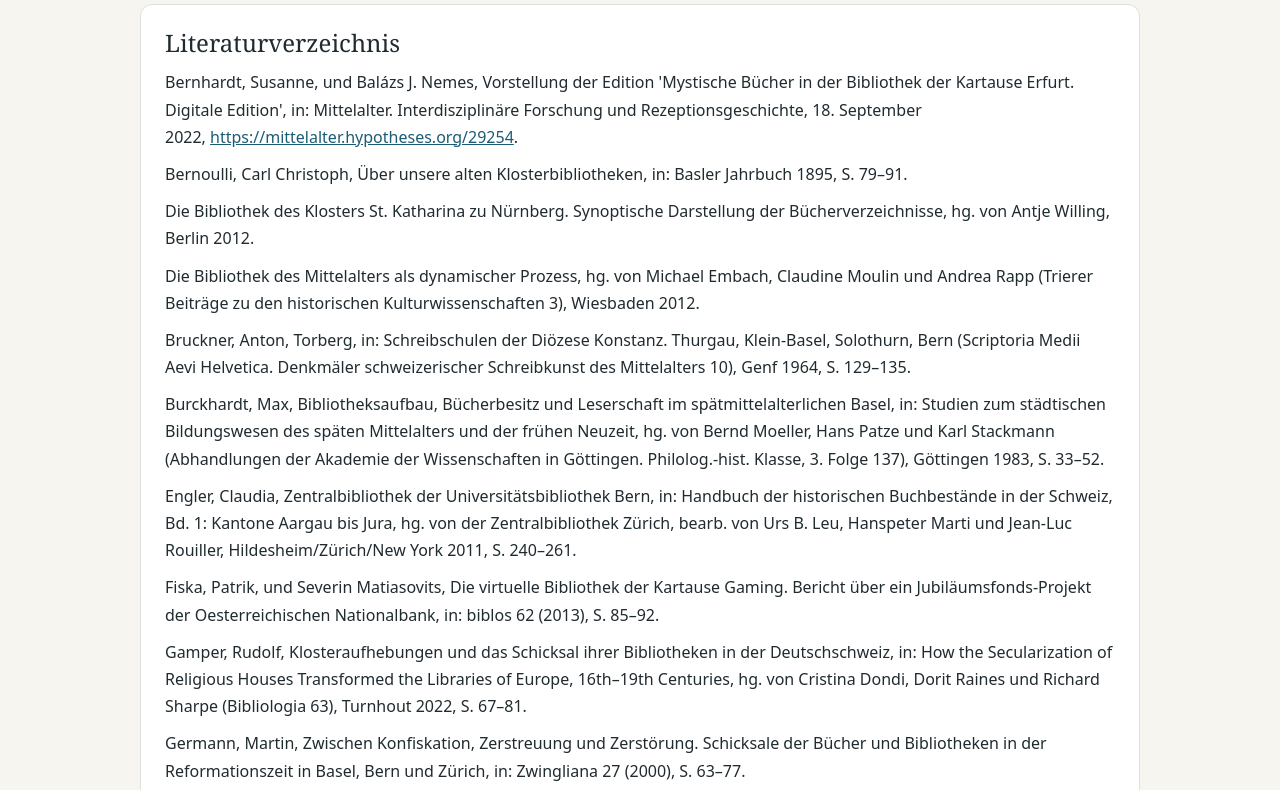
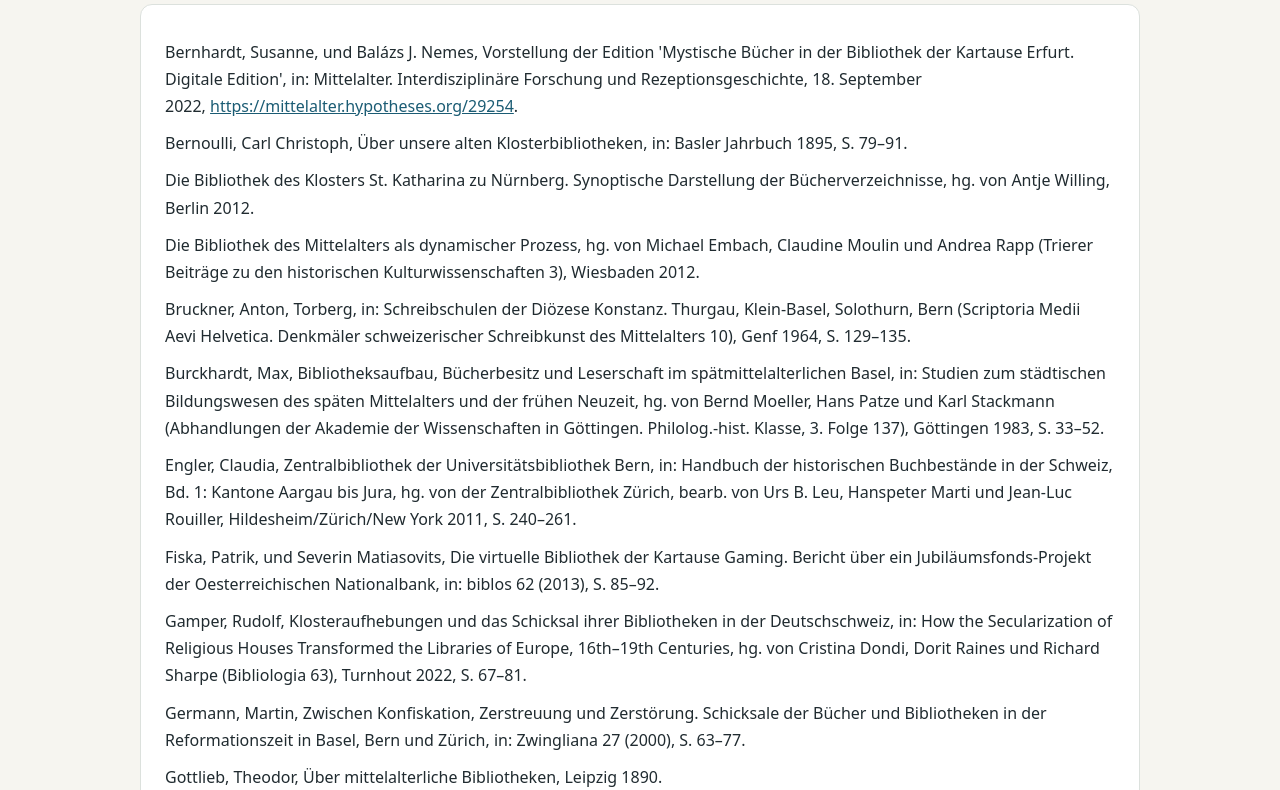
Before and after one commit to matterstefan/digitale-bibliothek-thorberg, a plain HTML site: page literatur.html in a window 1280 px wide. Shown: the part 260-1050 px from the top of the page. Drawn offline with Linux system fonts and the light colour scheme.

Commit message:
Remove redundant bibliography subheading

```diff
--- a/literatur.html
+++ b/literatur.html
@@ -7,7 +7,7 @@
 .topnav a:hover,.topnav a:focus-visible{color:#fff;border-bottom-color:#90c7ce}
 .topnav a[aria-current="page"]{color:#fff;font-weight:700;border-bottom-color:#d6e7e7}
 @media(max-width:650px){.topnav{gap:1px 10px}.topnav a{font-size:12px;padding:7px 3px}}
-</style></head><body><a href="#main" class="skip">Zum Inhalt springen</a><header><div class="eyebrow">Digitale Bibliothek Thorberg</div><h1>Digitale Bibliothek Thorberg</h1><nav class="topnav" aria-label="Hauptnavigation"><a href="index.html">Bände &amp; Visualisierung</a><a href="systematiken.html">kartäusische Bibliothekssystematiken</a><a href="zeugnisse.html">weitere Zeugnisse</a><a href="literatur.html" aria-current="page">Literatur</a><a href="projekt.html">über das Projekt</a></nav></header><main id="main"><h2>Literatur</h2><section class="panel entry" id="literatur"><h3>Literaturverzeichnis</h3><div class="prose"><p>Bernhardt, Susanne, und Balázs J. Nemes, Vorstellung der Edition 'Mystische Bücher in der Bibliothek der Kartause Erfurt. Digitale Edition', in: Mittelalter. Interdisziplinäre Forschung und Rezeptionsgeschichte, 18. September 2022, <a href="https://mittelalter.hypotheses.org/29254" rel="noopener noreferrer" target="_blank">https://mittelalter.hypotheses.org/29254</a>.</p>
+</style></head><body><a href="#main" class="skip">Zum Inhalt springen</a><header><div class="eyebrow">Digitale Bibliothek Thorberg</div><h1>Digitale Bibliothek Thorberg</h1><nav class="topnav" aria-label="Hauptnavigation"><a href="index.html">Bände &amp; Visualisierung</a><a href="systematiken.html">kartäusische Bibliothekssystematiken</a><a href="zeugnisse.html">weitere Zeugnisse</a><a href="literatur.html" aria-current="page">Literatur</a><a href="projekt.html">über das Projekt</a></nav></header><main id="main"><h2>Literatur</h2><section class="panel entry" id="literatur"><div class="prose"><p>Bernhardt, Susanne, und Balázs J. Nemes, Vorstellung der Edition 'Mystische Bücher in der Bibliothek der Kartause Erfurt. Digitale Edition', in: Mittelalter. Interdisziplinäre Forschung und Rezeptionsgeschichte, 18. September 2022, <a href="https://mittelalter.hypotheses.org/29254" rel="noopener noreferrer" target="_blank">https://mittelalter.hypotheses.org/29254</a>.</p>
 <p>Bernoulli, Carl Christoph, Über unsere alten Klosterbibliotheken, in: Basler Jahrbuch 1895, S. 79–91.</p>
 <p>Die Bibliothek des Klosters St. Katharina zu Nürnberg. Synoptische Darstellung der Bücherverzeichnisse, hg. von Antje Willing, Berlin 2012.</p>
 <p>Die Bibliothek des Mittelalters als dynamischer Prozess, hg. von Michael Embach, Claudine Moulin und Andrea Rapp (Trierer Beiträge zu den historischen Kulturwissenschaften 3), Wiesbaden 2012.</p>
```
